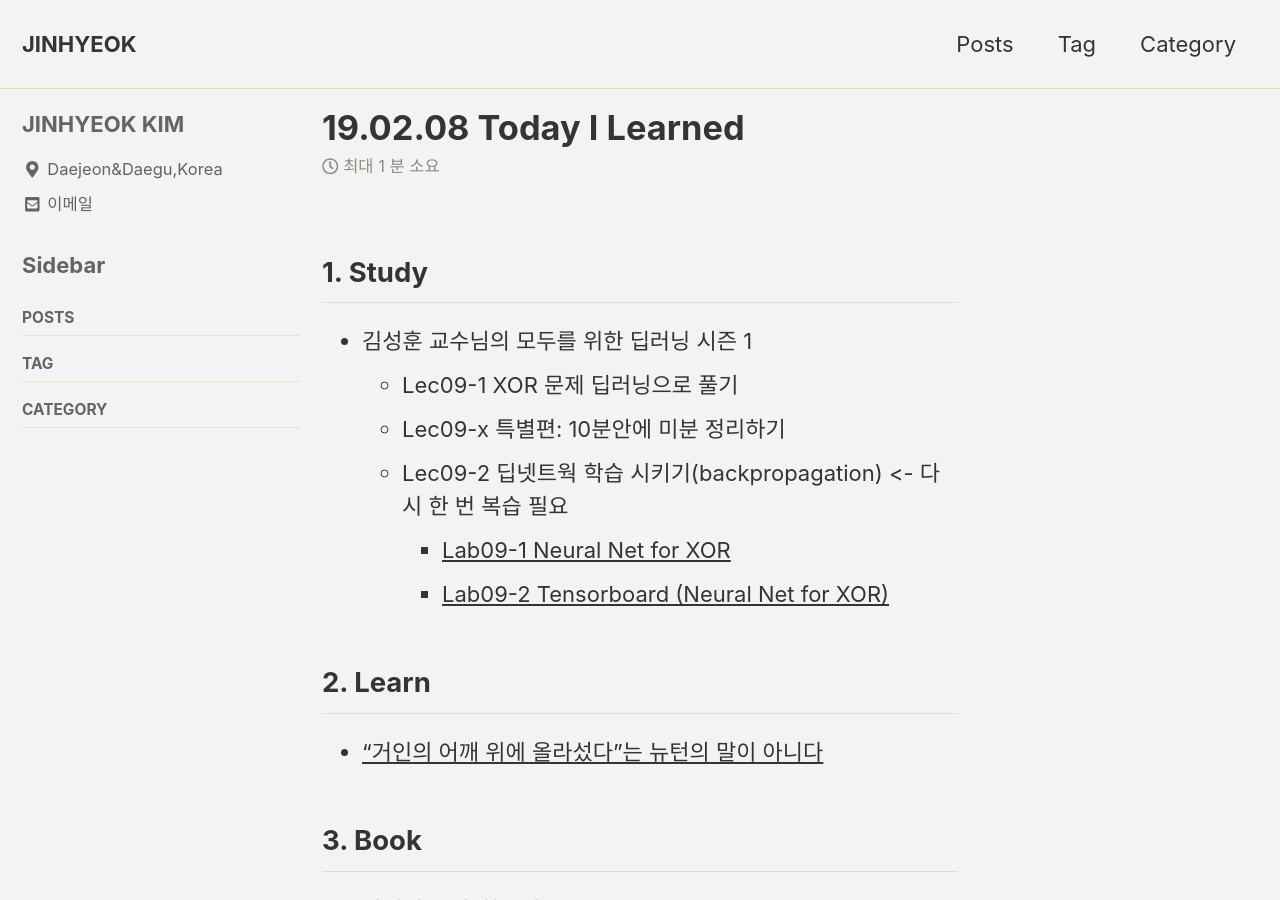
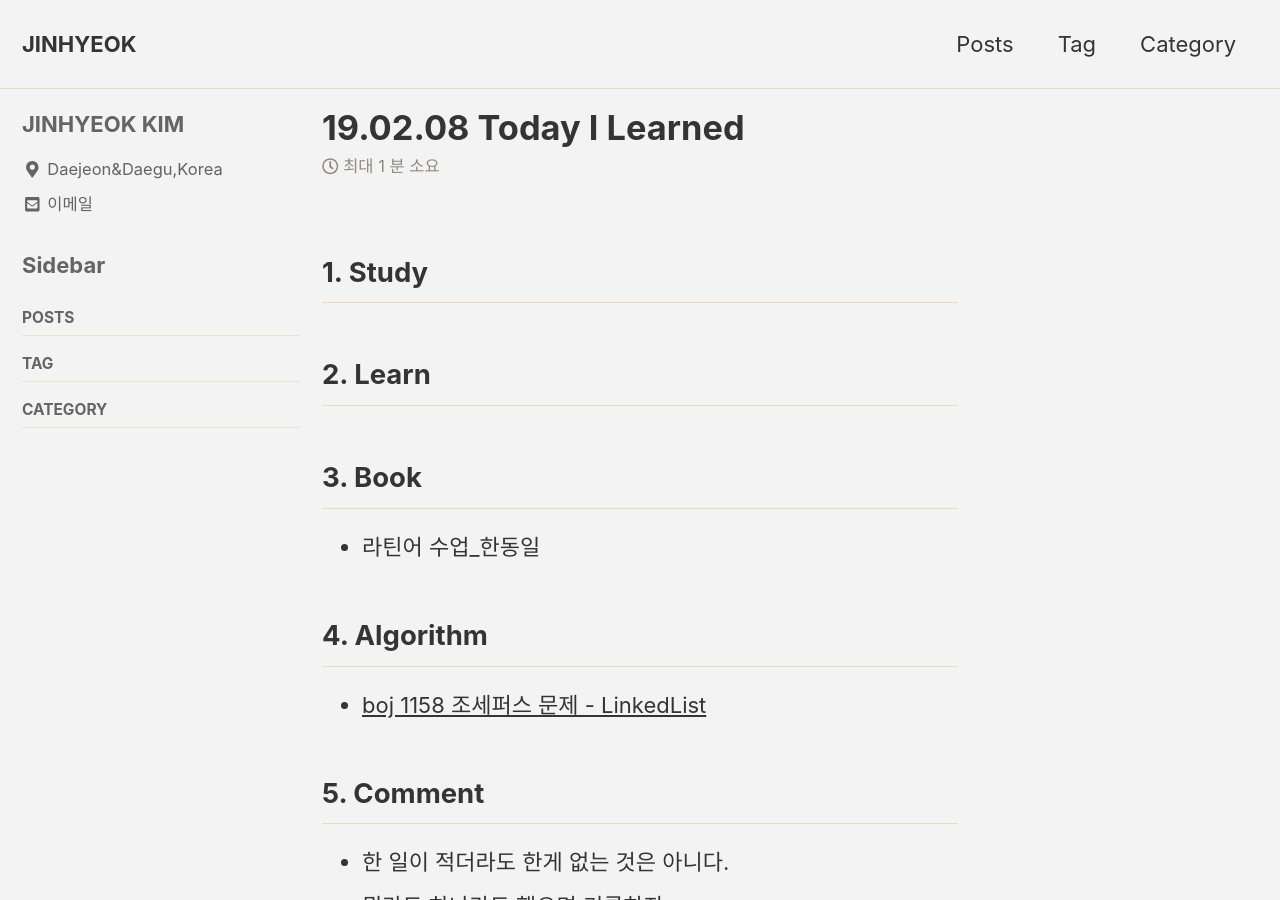
Before and after one commit to jinhyeok-kim/jinhyeok-kim.github.io, a Jekyll site: the page built from _posts/2019-02-08-TIL-6.md, in a window 1280 px wide and 900 px high. Built offline with Jekyll 4.4.1, drawn with Linux system fonts in a browser that asks for light colours; cached includes are drawn as plain includes; nearby versions of some CDN libraries; some of the changed text lies outside the part shown.

Commit message:
post: 2017-02-09-TIL

```diff
--- a/_posts/2019-02-08-TIL-6.md
+++ b/_posts/2019-02-08-TIL-6.md
@@ -15,17 +15,9 @@ tags:
 
 ## 1. Study
 
-- 김성훈 교수님의 모두를 위한 딥러닝 시즌 1
-    - Lec09-1 XOR 문제 딥러닝으로 풀기
-    - Lec09-x 특별편: 10분안에 미분 정리하기
-    - Lec09-2 딥넷트웍 학습 시키기(backpropagation) <- 다시 한 번 복습 필요
-      - [Lab09-1 Neural Net for XOR](https://github.com/jinhyeok-kim/MLStudy/blob/master/MLStudy_Lab/MLStudy_Lab09-1.ipynb)
-      - [Lab09-2 Tensorboard (Neural Net for XOR)](https://github.com/jinhyeok-kim/MLStudy/blob/master/MLStudy_Lab/MLStudy_Lab09-2.ipynb)
-
 
 ## 2. Learn
 
-- ["거인의 어깨 위에 올라섰다"는 뉴턴의 말이 아니다](https://rayspace.tistory.com/543)
 
 ## 3. Book
 
@@ -33,9 +25,9 @@ tags:
 
 ## 4. Algorithm
 
-- [boj 9012 괄호 - Stack](https://github.com/jinhyeok-kim/Algorithm/blob/master/Java/boj/_9012_parenthesis/src/Main.java)
+- [boj 1158 조세퍼스 문제 - LinkedList](https://github.com/jinhyeok-kim/Algorithm/blob/master/Java/boj/_1158_JosephusPermutation/src/Main.java)
 
 ## 5. Comment
 
-- 매일 같이 TIL을 작성하겠다고 다짐하고 일주일 정도만 유지하고, 일주일 정도를 손도 되지 않았다. 설날 연휴라는 핑계를 댈 수 있겠지만 핑계에 불과하다는 것은 나도 알고 있다.
-- 그래도 한 편으로는 일주일만에 돌아온 것이 다행이라고 생각한다. 한번 하기로 마음 먹고 손을 놓는 순간 다시는 손대지 않았던 수 많은 일들 보단 나을 수 있을꺼라는 믿음이 생긴다.
+- 한 일이 적더라도 한게 없는 것은 아니다.
+- 뭐라도 하나라도 했으면 기록하자
```
Also changed, not shown: _posts/2019-02-09-TIL-7.md (added).
